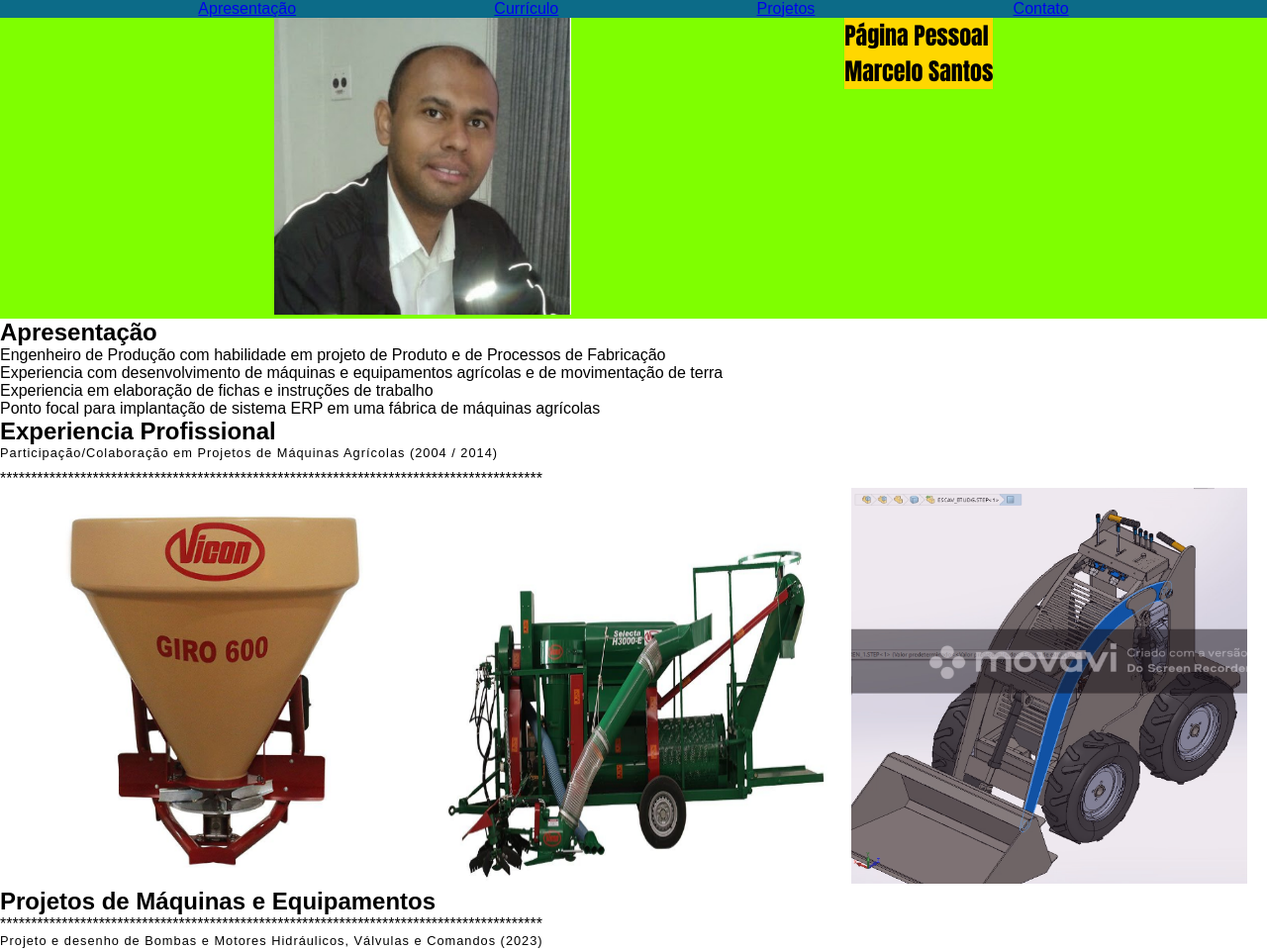
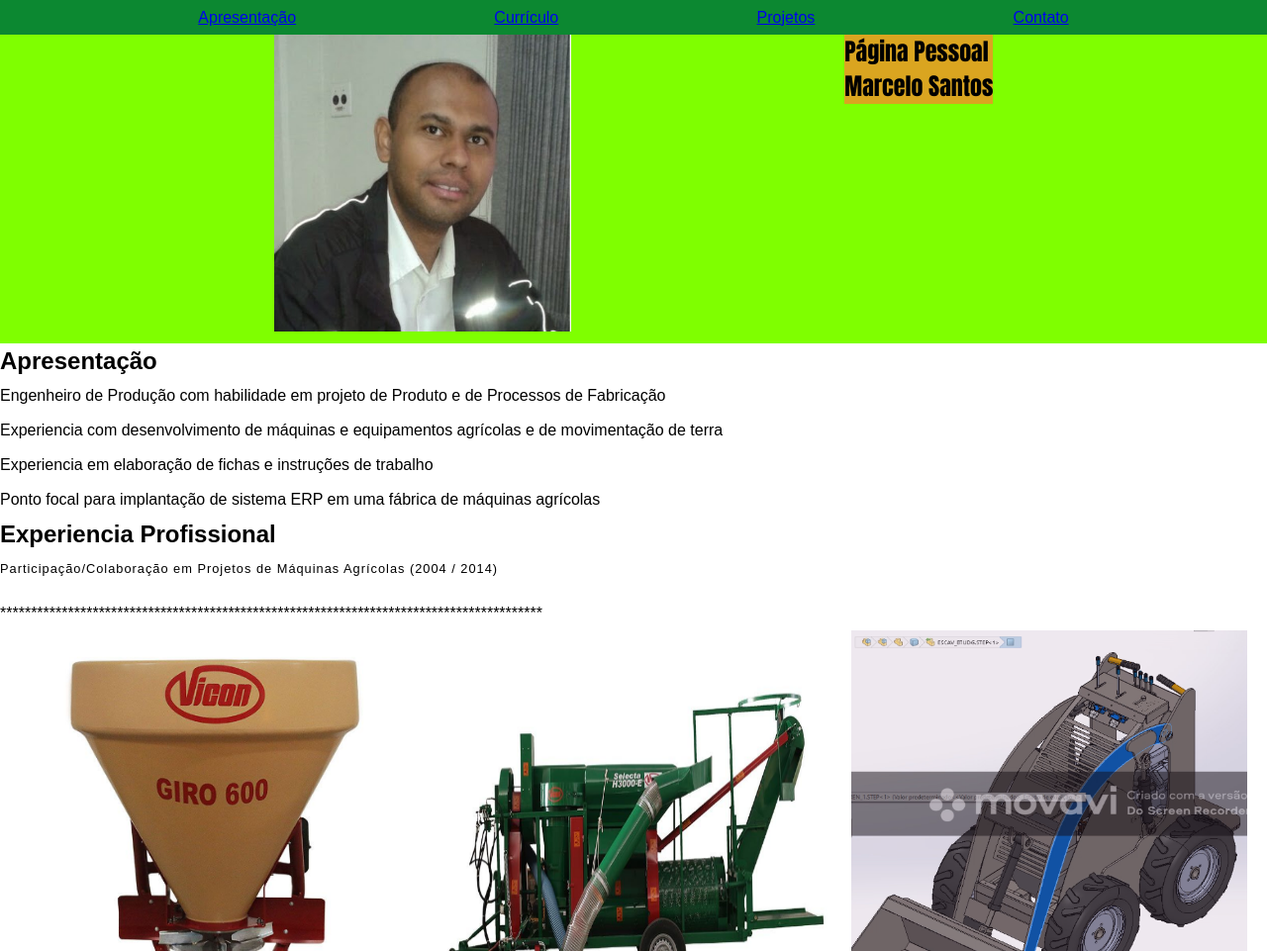
Before and after one commit to MarceloSilSantos/personal-double, a plain HTML site: page index.html in a window 1280 px wide. Shown: the top 961 px of the page at 99% size. Drawn offline with Linux system fonts and the light colour scheme.

Commit message:
Add files via upload

```diff
--- a/styles/styles.css
+++ b/styles/styles.css
@@ -2,6 +2,8 @@
     font-family: Arial, Helvetica, sans-serif;
     list-style: none;
     padding: 0;
+    line-height: 35px;
+
 
 
 }
@@ -10,12 +12,12 @@
 {display:flex;
   justify-content: space-evenly;
   background-color: chartreuse;
+  line-height: 50px;
 
 }
 #Cabecalho h1
 {font-family:Impact, Haettenschweiler, 'Arial Narrow Bold', sans-serif;
-  object-position:right;
-  background-color:gold;
+  background-color:goldenrod
 
 
 
@@ -29,7 +31,7 @@
 {
 display:flex;
 justify-content: space-evenly;
-background-color: rgb(12, 107, 136);
+background-color: rgb(12, 136, 49);
 height:auto
 
 }
@@ -38,6 +40,7 @@ height:auto
 {
 background-color: darksalmon;
 list-style: circle;
+
 }
 #projetos ul
 {display:flex;
```
